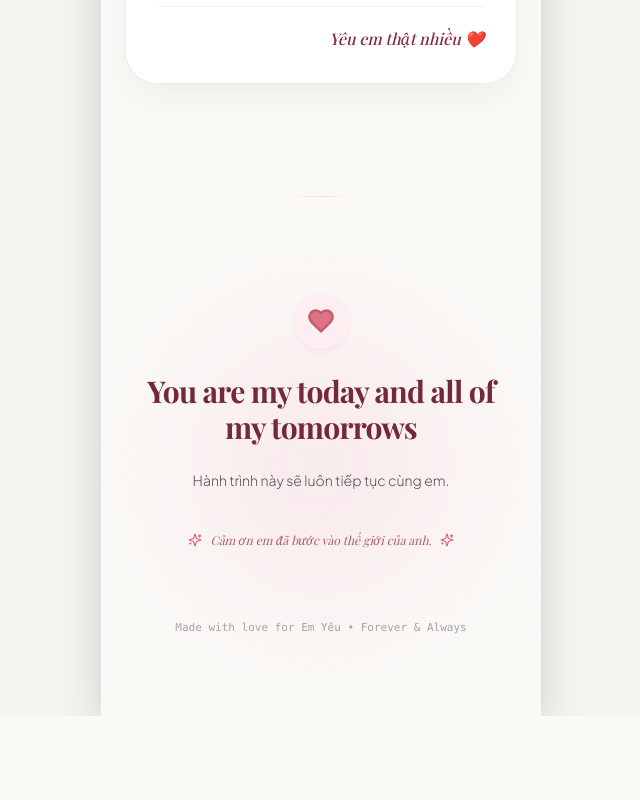
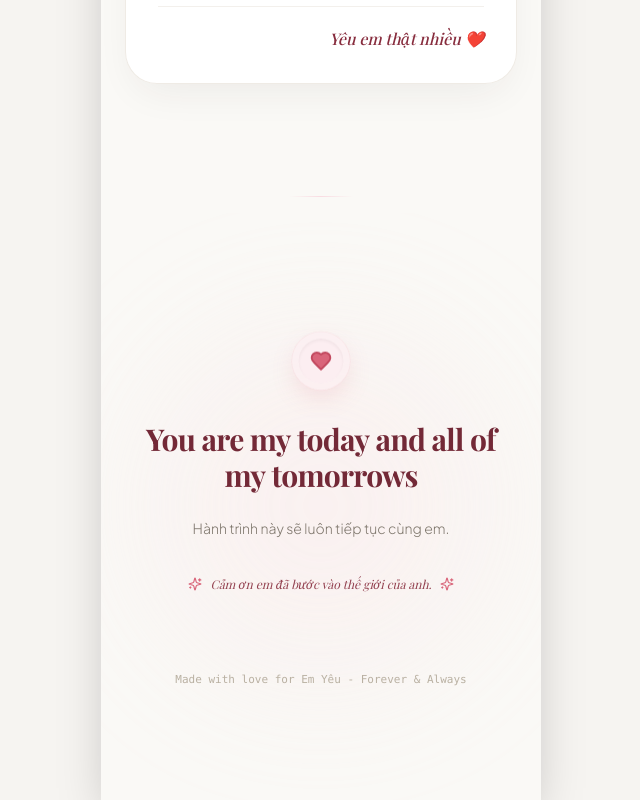
Before and after one commit to QuanTLM/bum, a Vue app: page / in a window 1280 px wide. Shown: the part 3171-3971 px from the top of the page, without its empty margins (319-959 px from the left). Before the commit the page ends 3887 px from the top, so only its background shows below. Built offline with nearby package versions, Linux system fonts and the light colour scheme; a web font is replaced by a local one.

Commit message:
feat: cinematic closing - SplitText word reveal, breathing glow, GSAP cleanup

```diff
--- a/src/components/FinalMessage.vue
+++ b/src/components/FinalMessage.vue
@@ -1,72 +1,181 @@
 <script setup lang="ts">
-import { onMounted } from 'vue'
+import { ref, onMounted, onUnmounted } from 'vue'
 import { giftConfig } from '@/config/giftData'
 import { Heart, Sparkles } from '@lucide/vue'
+import { prefersReducedMotion } from '@/utils/motion'
 import gsap from 'gsap'
 import { ScrollTrigger } from 'gsap/ScrollTrigger'
+import { SplitText } from 'gsap/SplitText'
 
-gsap.registerPlugin(ScrollTrigger)
+gsap.registerPlugin(ScrollTrigger, SplitText)
+
+const sectionRef = ref<HTMLElement | null>(null)
+const haloGlow = ref<HTMLElement | null>(null)
+const heartIcon = ref<HTMLElement | null>(null)
+const headlineEl = ref<HTMLElement | null>(null)
+const subheadlineEl = ref<HTMLElement | null>(null)
+const closingEl = ref<HTMLElement | null>(null)
+const footerCredits = ref<HTMLElement | null>(null)
+
+let ctx: gsap.Context | null = null
+let splitInstance: SplitText | null = null
 
 onMounted(() => {
-  const prefersReduced = window.matchMedia('(prefers-reduced-motion: reduce)').matches
-  if (prefersReduced) return
+  if (prefersReducedMotion()) return
 
-  // Subtle and gentle ending animation (DEC-022, FR-022)
-  gsap.fromTo(
-    '#final-message-content',
-    { scale: 0.95, opacity: 0 },
-    {
-      scale: 1,
-      opacity: 1,
-      duration: 1.2,
-      ease: 'power2.out',
+  ctx = gsap.context(() => {
+    // 1. Halo glow gentle continuous ambient breath
+    gsap.to(haloGlow.value, {
+      scale: 1.2,
+      opacity: 0.6,
+      duration: 5,
+      repeat: -1,
+      yoyo: true,
+      ease: 'sine.inOut',
+    })
+
+    // 2. Heart breathing loop
+    gsap.to(heartIcon.value, {
+      scale: 1.08,
+      duration: 2,
+      repeat: -1,
+      yoyo: true,
+      ease: 'sine.inOut',
+      delay: 1,
+    })
+
+    // 3. Master reveal timeline with ScrollTrigger (DEC-022, FR-022)
+    const tl = gsap.timeline({
       scrollTrigger: {
-        trigger: '#final-message-section',
-        start: 'top 85%',
+        trigger: sectionRef.value,
+        start: 'top 80%',
         toggleActions: 'play none none none',
       },
+      defaults: { ease: 'power3.out' },
+    })
+
+    // Heart icon reveal
+    tl.fromTo(
+      heartIcon.value,
+      { scale: 0, opacity: 0, rotation: -20 },
+      { scale: 1, opacity: 1, rotation: 0, duration: 0.9, ease: 'back.out(1.7)' }
+    )
+
+    // Headline word-by-word reveal (SplitText)
+    if (headlineEl.value) {
+      splitInstance = new SplitText(headlineEl.value, { type: 'words' })
+      tl.fromTo(
+        splitInstance.words,
+        { yPercent: 60, opacity: 0 },
+        {
+          yPercent: 0,
+          opacity: 1,
+          duration: 0.7,
+          stagger: 0.05,
+          ease: 'power3.out',
+        },
+        '-=0.4'
+      )
     }
-  )
+
+    // Subheadline gentle fade up
+    if (subheadlineEl.value) {
+      tl.fromTo(
+        subheadlineEl.value,
+        { y: 15, opacity: 0 },
+        { y: 0, opacity: 1, duration: 0.6 },
+        '-=0.3'
+      )
+    }
+
+    // Closing thought reveal
+    if (closingEl.value) {
+      tl.fromTo(
+        closingEl.value,
+        { scale: 0.95, opacity: 0 },
+        { scale: 1, opacity: 1, duration: 0.6 },
+        '-=0.2'
+      )
+    }
+
+    // Footer credits reveal
+    if (footerCredits.value) {
+      tl.fromTo(
+        footerCredits.value,
+        { opacity: 0 },
+        { opacity: 1, duration: 0.8 },
+        '-=0.2'
+      )
+    }
+  }, sectionRef.value ?? undefined)
+})
+
+onUnmounted(() => {
+  splitInstance?.revert()
+  ctx?.revert()
 })
 </script>
 
 <template>
   <section
     id="final-message-section"
-    class="py-20 px-6 max-w-mobile mx-auto text-center relative overflow-hidden"
+    ref="sectionRef"
+    class="py-28 px-6 max-w-mobile mx-auto text-center relative overflow-hidden"
   >
-    <!-- Background subtle soft halo -->
+    <!-- Background subtle soft halo with compositor-only scale animation -->
     <div class="absolute inset-0 flex items-center justify-center pointer-events-none">
-      <div class="w-64 h-64 bg-romantic-200/50 rounded-full blur-3xl"></div>
+      <div
+        ref="haloGlow"
+        class="w-72 h-72 bg-romantic-200/40 rounded-full blur-3xl transform-gpu"
+      ></div>
     </div>
 
     <!-- Final Message Content (DATA-004, FR-021, FR-022) -->
-    <div id="final-message-content" class="relative z-10 flex flex-col items-center space-y-6">
-      <!-- Floating heart icon -->
-      <div class="w-14 h-14 rounded-full bg-romantic-100 flex items-center justify-center text-romantic-600 shadow-md shadow-romantic-200/40">
-        <Heart class="w-7 h-7 fill-romantic-500 text-romantic-600 animate-pulse" />
+    <div class="relative z-10 flex flex-col items-center space-y-6">
+      <!-- Heart icon in nested pill (replaces generic animate-pulse) -->
+      <div
+        ref="heartIcon"
+        class="p-2 rounded-full bg-romantic-100/70 ring-1 ring-romantic-200/60 shadow-romantic-soft"
+      >
+        <div class="w-14 h-14 rounded-full bg-romantic-100 flex items-center justify-center text-romantic-600 shadow-inner">
+          <Heart class="w-7 h-7 fill-romantic-500 text-romantic-600" />
+        </div>
       </div>
 
-      <!-- Main Headline -->
-      <h2 class="font-serif text-2xl sm:text-3xl font-bold text-romantic-900 leading-snug tracking-tight">
+      <!-- Main Headline with SplitText words -->
+      <h2
+        ref="headlineEl"
+        class="font-serif text-2xl sm:text-3xl font-bold text-romantic-900 leading-[1.25] tracking-tight"
+      >
         {{ giftConfig.finalMessage.headline }}
       </h2>
 
       <!-- Subheadline -->
-      <p v-if="giftConfig.finalMessage.subheadline" class="text-sm text-warm-800/80 font-light max-w-xs leading-relaxed">
+      <p
+        v-if="giftConfig.finalMessage.subheadline"
+        ref="subheadlineEl"
+        class="text-sm text-warm-700/80 font-light max-w-xs leading-relaxed"
+      >
         {{ giftConfig.finalMessage.subheadline }}
       </p>
 
       <!-- Closing thought -->
-      <div v-if="giftConfig.finalMessage.closingThought" class="pt-4 flex items-center justify-center gap-2 text-xs font-serif italic text-romantic-700/80">
+      <div
+        v-if="giftConfig.finalMessage.closingThought"
+        ref="closingEl"
+        class="pt-3 flex items-center justify-center gap-2 text-xs font-serif italic text-romantic-800/90"
+      >
         <Sparkles class="w-3.5 h-3.5 text-romantic-500" />
         <span>{{ giftConfig.finalMessage.closingThought }}</span>
         <Sparkles class="w-3.5 h-3.5 text-romantic-500" />
       </div>
 
-      <!-- Footer copyright / gentle credits -->
-      <div class="pt-12 text-[11px] font-mono text-warm-800/40">
-        Made with love for {{ giftConfig.recipientName }} • Forever & Always
+      <!-- Footer credits -->
+      <div
+        ref="footerCredits"
+        class="pt-14 text-[11px] font-mono text-warm-500/80"
+      >
+        Made with love for {{ giftConfig.recipientName }} - Forever & Always
       </div>
     </div>
   </section>
```
